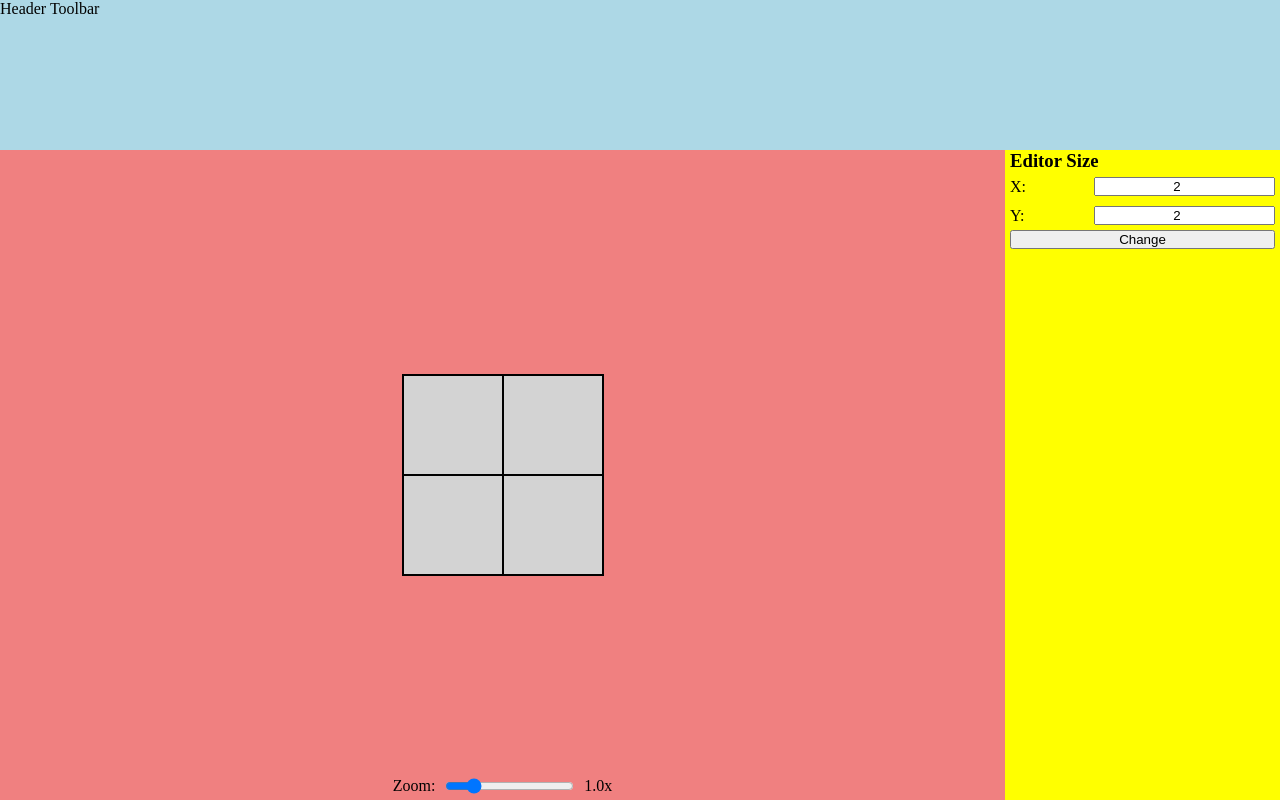
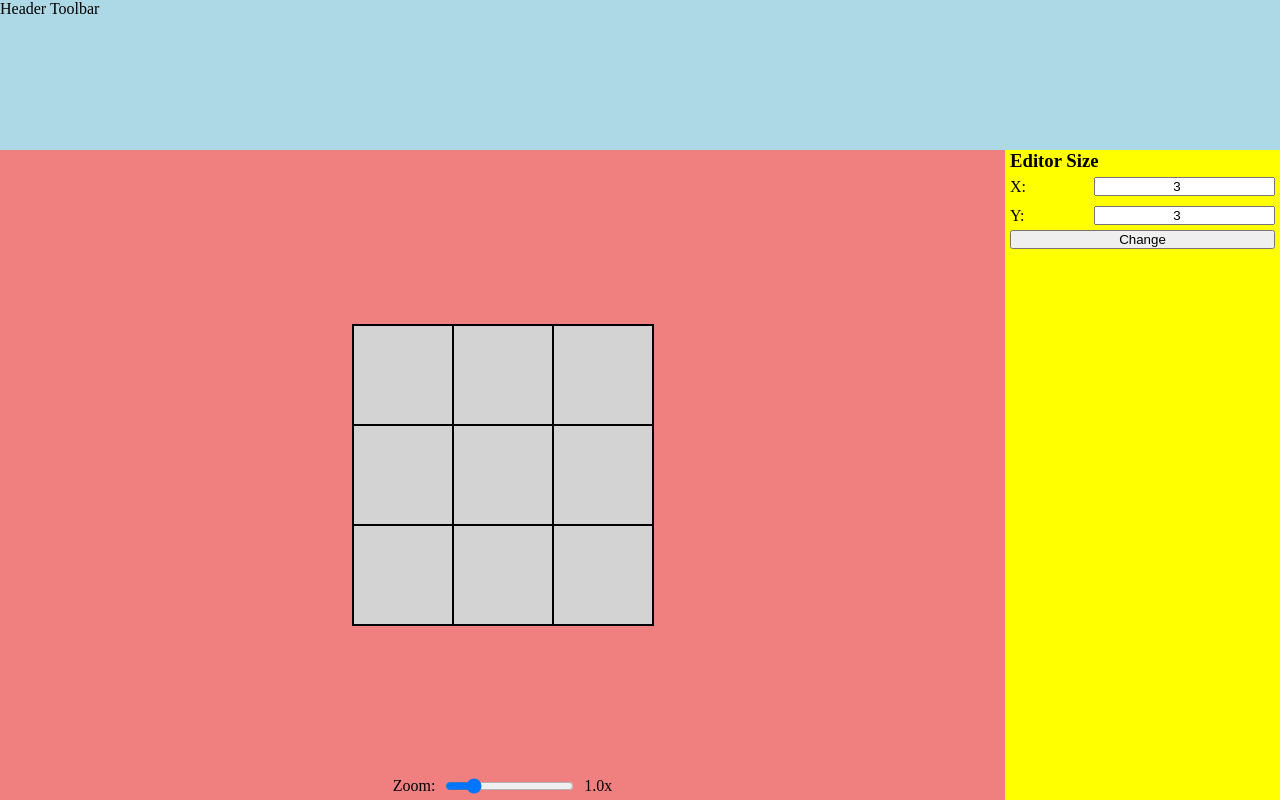
Before and after one commit to theGreatKyle1994/map-sketch, a React (Vite) app in the folder src/renderer/: page / in a window 1280 px wide. Built offline with nearby package versions, Linux system fonts and the light colour scheme.

Commit message:
feat: add resize of editor while maintaining internal state

```diff
--- a/src/renderer/src/App.jsx
+++ b/src/renderer/src/App.jsx
@@ -1,7 +1,7 @@
 import HeaderToolbar from "./components/HeaderToolbar";
 import Editor from "./components/editor/Editor";
 import SideToolbar from "./components/sideToolbar/SideToolbar";
-import { useState, createContext, useEffect } from "react";
+import { useState, createContext } from "react";
 import useKeyBinds from "./hooks/useKeyBinds";
 import "./assets/app.css";
 export const globalContext = createContext({});
@@ -10,8 +10,9 @@ const App = () => {
   const keys = useKeyBinds();
   const [editorInfo, setEditorInfo] = useState({
     tiles: [
-      [{ type: undefined }, { type: "wall" }],
-      [{ type: undefined }, { type: undefined }],
+      [{ type: undefined }, { type: undefined }, { type: undefined }],
+      [{ type: undefined }, { type: undefined }, { type: undefined }],
+      [{ type: undefined }, { type: undefined }, { type: undefined }],
     ],
     zoom: {
       min: 10,
@@ -22,11 +23,6 @@ const App = () => {
     },
     selectedTile: { x: null, y: null },
   });
-
-  useEffect(
-    () => console.log(editorInfo.selectedTile),
-    [editorInfo.selectedTile],
-  );
 
   return (
     <globalContext.Provider
--- a/src/renderer/src/components/Tile.jsx
+++ b/src/renderer/src/components/Tile.jsx
@@ -12,7 +12,6 @@ const Tile = ({ tileInfo }) => {
       className="tile"
       style={{ height: `${zoomAmount}px`, minWidth: `${zoomAmount}px` }}
       onClick={() => {
-        console.log(type);
         setEditorInfo((prevInfo) => ({
           ...prevInfo,
           selectedTile: tilePos,
--- a/src/renderer/src/components/sideToolbar/EditorSizeForm.jsx
+++ b/src/renderer/src/components/sideToolbar/EditorSizeForm.jsx
@@ -17,7 +17,8 @@ const EditorSizeForm = () => {
       for (let i = 0; i < formData.y; i++) {
         let row = [];
         for (let j = 0; j < formData.x; j++) {
-          row.push(0);
+          if (i < prevInfo.tiles.length) row.push(prevInfo.tiles[i][j]);
+          else row.push({ type: undefined });
         }
         newLayout.push(row);
       }
```
